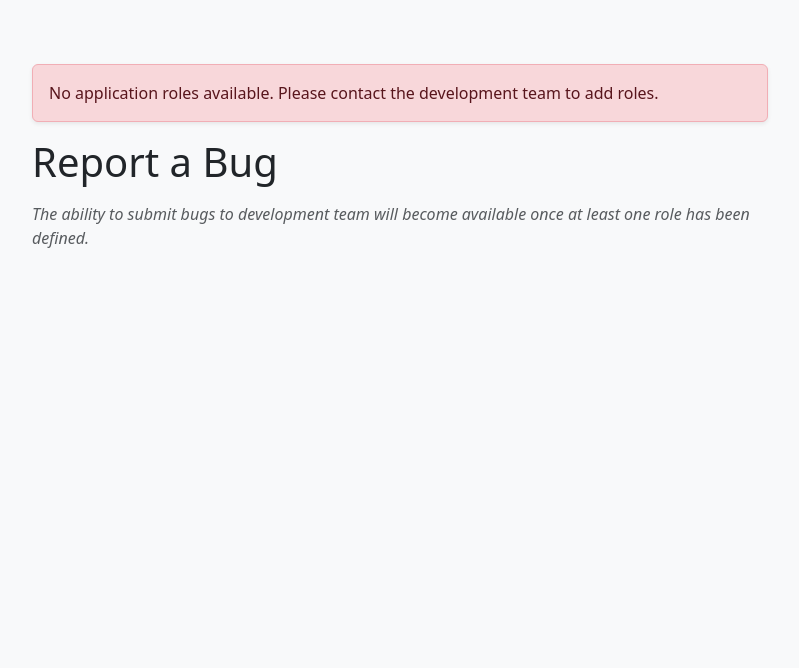
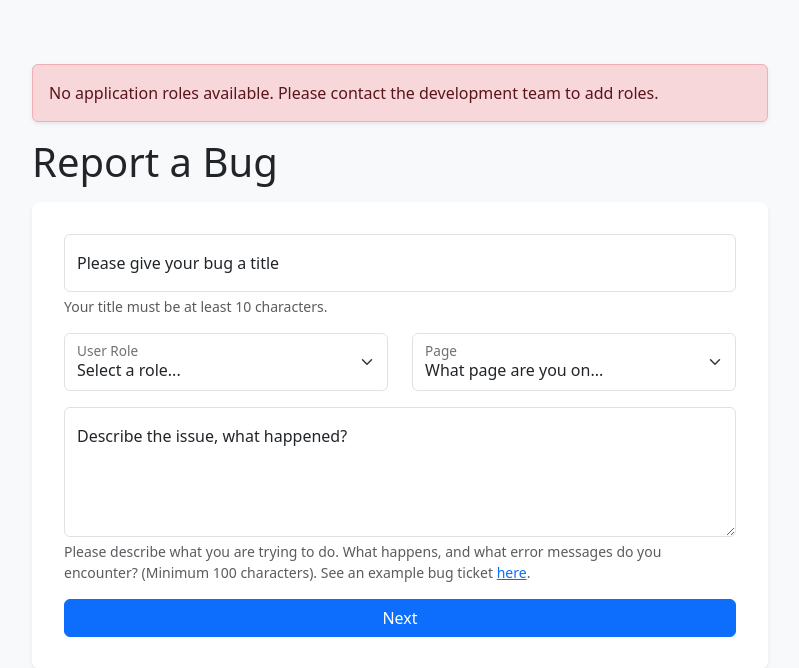
Before and after one commit to uol-feps-soc-comp3932-project-2425/synoptic-project-nwoodham72, a Flask app: page /raise_bug in a window 1280 px wide. Shown: the part 56-724 px from the top of the page, without its empty margins (240-1039 px from the left). Run offline with Flask 3, Linux system fonts and the light colour scheme; the visitor is signed in with stand-in values (Sample User, id 1); data that the repository does not hold is empty.

Commit message:
fix: removed no roles blocking ticket send on doc misalignment

```diff
--- a/flik-foundation/app/templates/raise_bug.html
+++ b/flik-foundation/app/templates/raise_bug.html
@@ -38,7 +38,7 @@
   {% endif %}
 
   <!-- Display form -->
-  {% if application_roles %}
+
   <div class="card shadow-sm border-0 rounded-3">
     <div class="card-body">
       <form method="POST" novalidate>
@@ -126,10 +126,6 @@
       </form>
     </div>
   </div>
-  {% else %}
-    <p class="text-muted"><i>The ability to submit bugs to development team will become available once at least one role has been defined.</i></p>
-  {% endif %}
-
 
   <!-- Modals -->
   <!-- Modal for Matching Documentation -->
```
Lines whose indentation alone changed are shown as unchanged.
